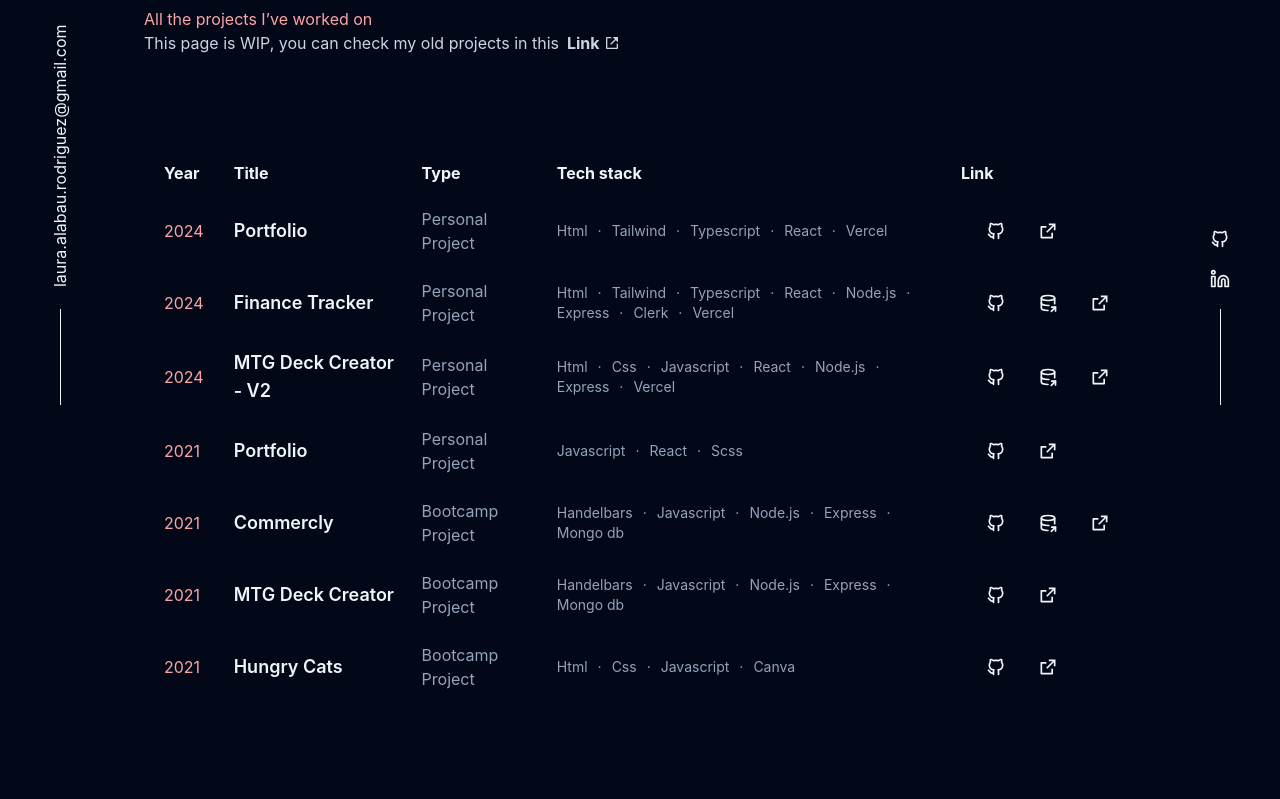
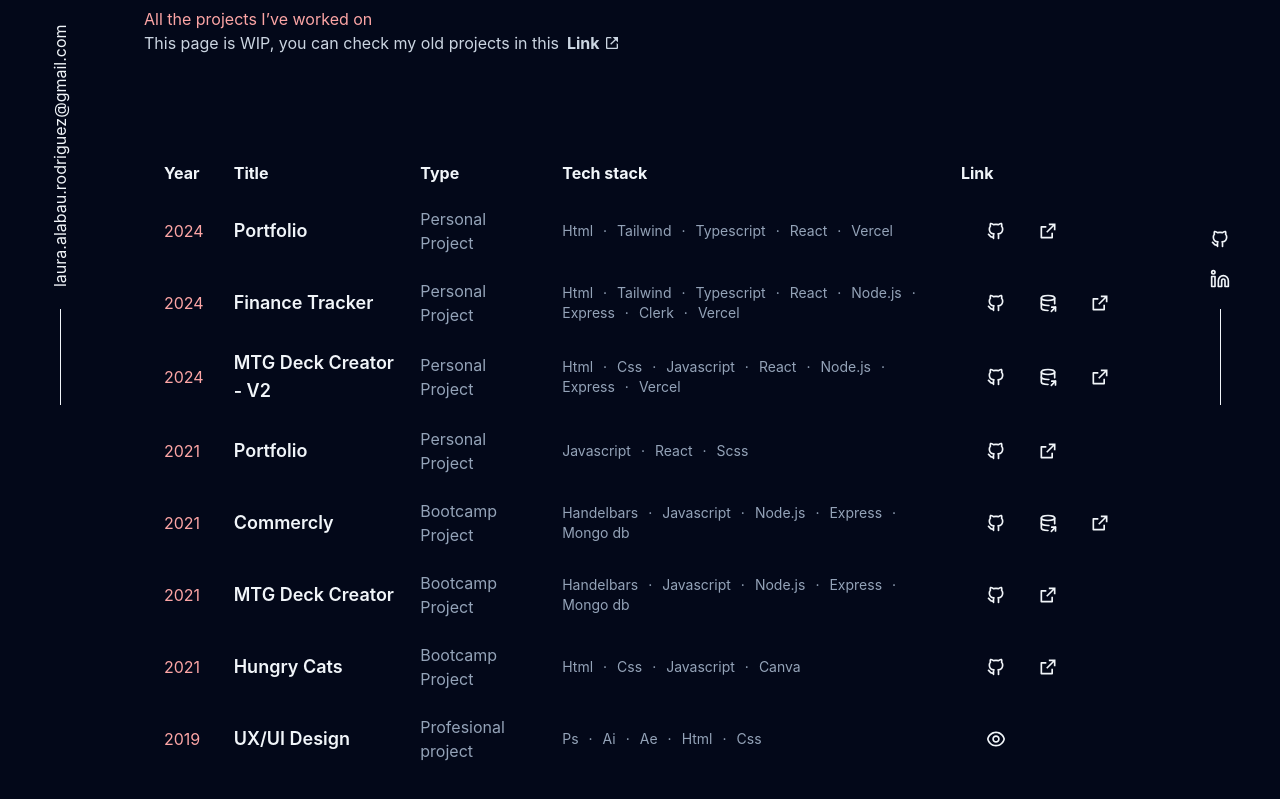
Before and after one commit to lauraAlabau/portfolio-2024, a React (Vite) app: page /all-projects in a window 1280 px wide. Shown: the part 385-1184 px from the top of the page. Built offline with nearby package versions, Linux system fonts and the light colour scheme.

Commit message:
delete filter data

```diff
--- a/src/routes/all-projects.tsx
+++ b/src/routes/all-projects.tsx
@@ -36,7 +36,7 @@
             </tr>
           </thead>
           <tbody className="table-row-group align-middle ">
-            {PROJECTS_DATA.filter((data) => !data.isBlog).map((project) => (
+            {PROJECTS_DATA.map((project) => (
               <ProjectList {...project} />
             ))}
           </tbody>
--- a/src/routes/project.tsx
+++ b/src/routes/project.tsx
@@ -35,7 +35,7 @@
           {project.header}
         </p>
         <p className="lg:flex ml-2.5 lg:ml-0 text-base text-slate-300 ">
-          This page is WIP, you can check my old projects in this
+          This page is WIP
         </p>
       </header>
       <div className="my-8 lg:my-24"></div>
```
